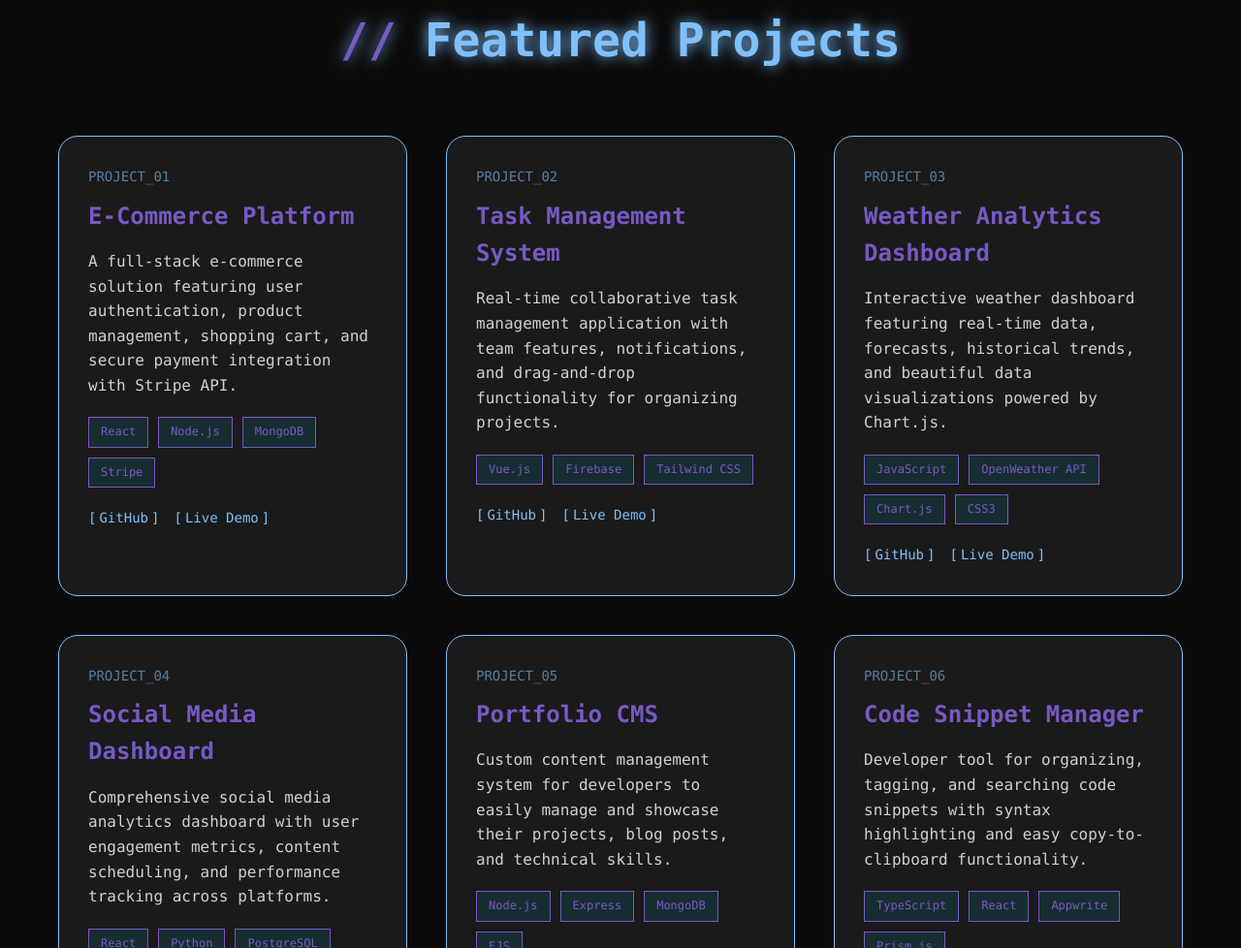
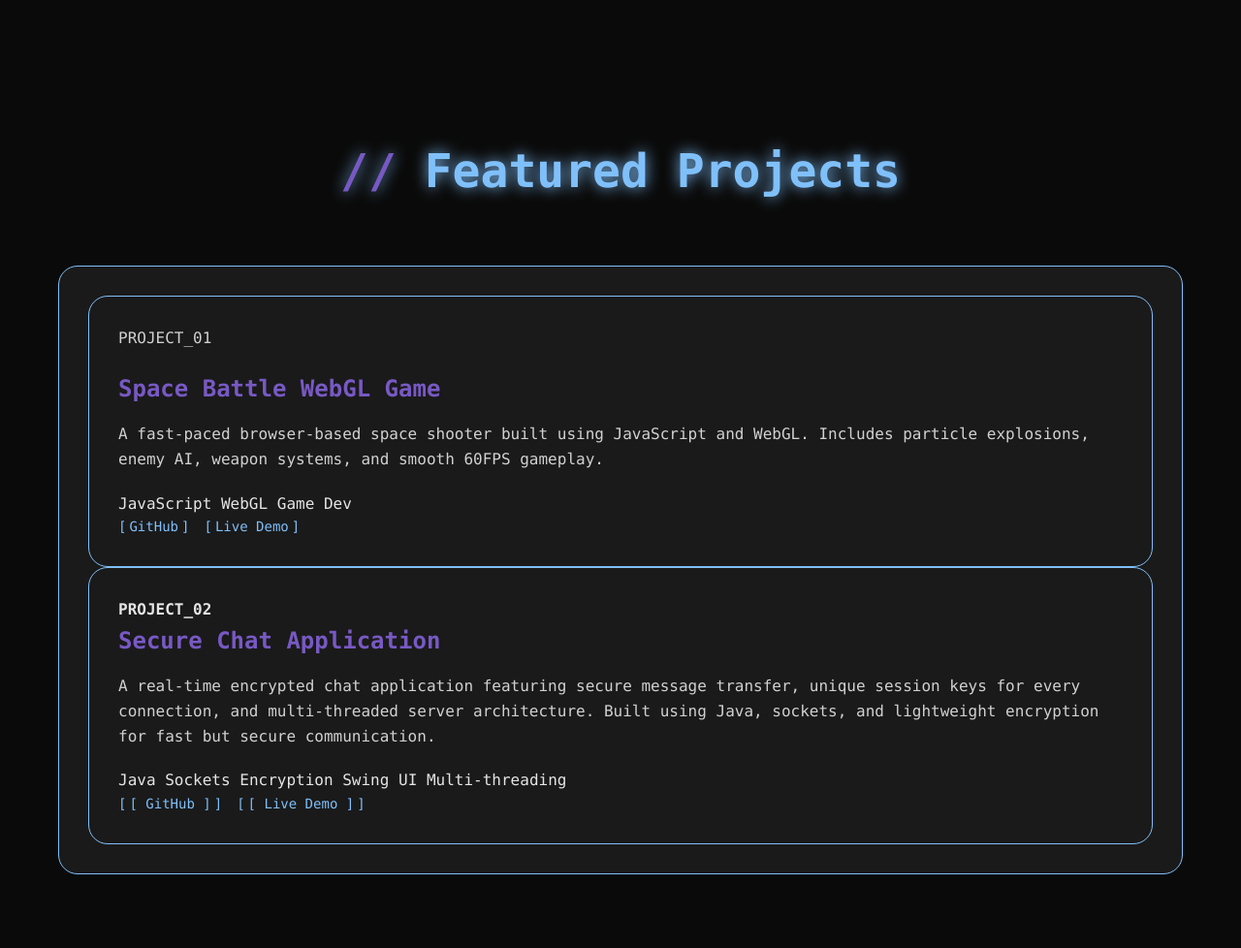
Before and after one commit to Jeremia-dotcom/Portfolio, a plain HTML site: page index.html in a window 1280 px wide. Shown: the part 1822-2800 px from the top of the page at 97% size. Drawn offline with Linux system fonts and the light colour scheme.

Commit message:
Update index.html

```diff
--- a/index.html
+++ b/index.html
@@ -582,10 +582,10 @@
         <div class="hero-content">
             <h1>Ntshwane Jeremia Mphorane</h1>
             <div class="typing">Full Stack Developer</div>
-            <p class="terminal-text">Where the mind dreams and imagination moves, ambition rises</p>
+            <p class="terminal-text">Where the mind dreams and imagination moves, ambition rises.</p>
             <div class="cta-buttons">
                 <a href="#projects" class="btn">VIEW PROJECTS</a>
-                <a href="cv.pdf" download class="btn">DOWNLOAD CV</a>
+                <a href="Badisi-cv.pdf" download class="btn">DOWNLOAD CV</a>
             </div>
         </div>
     </section>
@@ -601,42 +601,12 @@
                     <p>My journey in tech started with curiosity and has evolved into a dedication to craft. I believe in writing clean, maintainable code and staying updated with the latest industry trends.</p>
                     <p>When I'm not coding, you'll find me contributing to open-source projects, exploring new frameworks, or sharing knowledge with the developer community.</p>
                 </div>
-                <div class="skills-grid">
-                    <div class="skill-category">
-                        <h4>FRONTEND</h4>
-                        <div class="skill-tags">
-                            <span class="skill-tag">React</span>
-                            <span class="skill-tag">Vue.js</span>
-                            <span class="skill-tag">TypeScript</span>
-                            <span class="skill-tag">HTML5</span>
-                            <span class="skill-tag">CSS3</span>
-                            <span class="skill-tag">Tailwind</span>
-                        </div>
-                    </div>
-                    <div class="skill-category">
-                        <h4>BACKEND</h4>
-                        <div class="skill-tags">
-                            <span class="skill-tag">Node.js</span>
-                            <span class="skill-tag">Python</span>
-                            <span class="skill-tag">Express</span>
-                            <span class="skill-tag">Django</span>
-                            <span class="skill-tag">REST API</span>
-                        </div>
-                    </div>
-                    <div class="skill-category">
-                        <h4>DATABASE</h4>
-                        <div class="skill-tags">
-                            <span class="skill-tag">MongoDB</span>
-                            <span class="skill-tag">PostgreSQL</span>
-                            <span class="skill-tag">MySQL</span>
-                            <span class="skill-tag">Firebase</span>
-                        </div>
+
                     </div>
                     <div class="skill-category">
                         <h4>TOOLS & PLATFORM</h4>
                         <div class="skill-tags">
                             <span class="skill-tag">Git</span>
-                            <span class="skill-tag">Docker</span>
                             <span class="skill-tag">AWS</span>
                             <span class="skill-tag">Appwrite</span>
                         </div>
@@ -652,101 +622,51 @@
             <h2 class="section-title">Featured Projects</h2>
             <div class="projects-grid">
                 <div class="project-card">
-                    <div class="project-number">PROJECT_01</div>
-                    <h3>E-Commerce Platform</h3>
-                    <p>A full-stack e-commerce solution featuring user authentication, product management, shopping cart, and secure payment integration with Stripe API.</p>
-                    <div class="tech-stack">
-                        <span>React</span>
-                        <span>Node.js</span>
-                        <span>MongoDB</span>
-                        <span>Stripe</span>
+                    <div class="project-card">
+                        <p class="project-id">PROJECT_01</p>
+                        <h3 class="project-title">Space Battle WebGL Game</h3>
+
+                        <p class="project-desc">
+                            A fast-paced browser-based space shooter built using JavaScript and WebGL.
+                            Includes particle explosions, enemy AI, weapon systems, and smooth 60FPS gameplay.
+                        </p>
+
+                        <div class="project-tags">
+                            <span>JavaScript</span>
+                            <span>WebGL</span>
+                            <span>Game Dev</span>
                         </div>
+
                         <div class="project-links">
-                        <a href="https://github.com/yourusername/project1" target="_blank">GitHub</a>
-                        <a href="https://project1-demo.com" target="_blank">Live Demo</a>
+                            <a href="https://github.com/jeremia-dotcom/Space-Battle-Game" target="_blank">GitHub</a>
+                            <a href="https://jeremia-dotcom.github.io/Space-Battle-Game" target="_blank">Live Demo</a>
                         </div>
                     </div>
 
                     <div class="project-card">
-                    <div class="project-number">PROJECT_02</div>
-                    <h3>Task Management System</h3>
-                    <p>Real-time collaborative task management application with team features, notifications, and drag-and-drop functionality for organizing projects.</p>
-                    <div class="tech-stack">
-                        <span>Vue.js</span>
-                        <span>Firebase</span>
-                        <span>Tailwind CSS</span>
+                        <h4 class="project-id">PROJECT_02</h4>
+                        <h3 class="project-title">Secure Chat Application</h3>
+
+                        <p class="project-desc">
+                            A real-time encrypted chat application featuring secure message transfer,
+                            unique session keys for every connection, and multi-threaded server architecture.
+                            Built using Java, sockets, and lightweight encryption for fast but secure communication.
+                        </p>
+
+                        <div class="tags">
+                            <span class="tag">Java</span>
+                            <span class="tag">Sockets</span>
+                            <span class="tag">Encryption</span>
+                            <span class="tag">Swing UI</span>
+                            <span class="tag">Multi-threading</span>
                         </div>
+
                         <div class="project-links">
-                        <a href="https://github.com/yourusername/project2" target="_blank">GitHub</a>
-                        <a href="https://project2-demo.com" target="_blank">Live Demo</a>
+                            <a href="https://github.com/Jeremia-dotcom/secure-chat-app.git" target="_blank">[ GitHub ]</a>
+                            <a href="https://jeremia-dotcom.github.io/secure-chat-app/" target="_blank">[ Live Demo ]</a>
                         </div>
                     </div>
 
-                <div class="project-card">
-                    <div class="project-number">PROJECT_03</div>
-                    <h3>Weather Analytics Dashboard</h3>
-                    <p>Interactive weather dashboard featuring real-time data, forecasts, historical trends, and beautiful data visualizations powered by Chart.js.</p>
-                    <div class="tech-stack">
-                        <span>JavaScript</span>
-                        <span>OpenWeather API</span>
-                        <span>Chart.js</span>
-                        <span>CSS3</span>
-                    </div>
-                    <div class="project-links">
-                        <a href="https://github.com/yourusername/project3" target="_blank">GitHub</a>
-                        <a href="https://project3-demo.com" target="_blank">Live Demo</a>
-                    </div>
-                </div>
-
-                <div class="project-card">
-                    <div class="project-number">PROJECT_04</div>
-                    <h3>Social Media Dashboard</h3>
-                    <p>Comprehensive social media analytics dashboard with user engagement metrics, content scheduling, and performance tracking across platforms.</p>
-                    <div class="tech-stack">
-                        <span>React</span>
-                        <span>Python</span>
-                        <span>PostgreSQL</span>
-                        <span>Redux</span>
-                    </div>
-                    <div class="project-links">
-                        <a href="https://github.com/yourusername/project4" target="_blank">GitHub</a>
-                        <a href="https://project4-demo.com" target="_blank">Live Demo</a>
-                    </div>
-                </div>
-
-                <div class="project-card">
-                    <div class="project-number">PROJECT_05</div>
-                    <h3>Portfolio CMS</h3>
-                    <p>Custom content management system for developers to easily manage and showcase their projects, blog posts, and technical skills.</p>
-                    <div class="tech-stack">
-                        <span>Node.js</span>
-                        <span>Express</span>
-                        <span>MongoDB</span>
-                        <span>EJS</span>
-                    </div>
-                    <div class="project-links">
-                        <a href="https://github.com/yourusername/project5" target="_blank">GitHub</a>
-                        <a href="https://project5-demo.com" target="_blank">Live Demo</a>
-                    </div>
-                </div>
-
-                <div class="project-card">
-                    <div class="project-number">PROJECT_06</div>
-                    <h3>Code Snippet Manager</h3>
-                    <p>Developer tool for organizing, tagging, and searching code snippets with syntax highlighting and easy copy-to-clipboard functionality.</p>
-                    <div class="tech-stack">
-                        <span>TypeScript</span>
-                        <span>React</span>
-                        <span>Appwrite</span>
-                        <span>Prism.js</span>
-                    </div>
-                    <div class="project-links">
-                        <a href="https://github.com/yourusername/project6" target="_blank">GitHub</a>
-                        <a href="https://project6-demo.com" target="_blank">Live Demo</a>
-                    </div>
-                </div>
-            </div>
-        </div>
     </section>
 
     <!-- Contact Section -->
@@ -756,17 +676,17 @@
             <div class="contact-content">
                 <p>I'm always open to discussing new projects, creative ideas, or opportunities to be part of your visions. Let's build something amazing together!</p>
                 <div class="social-links">
-                    <a href="https://github.com/yourusername" target="_blank" class="social-link" title="GitHub">
+                    <a href="https://github.com/jeremia-dotcom" target="_blank" class="social-link" title="GitHub">
                         <svg width="24" height="24" viewBox="0 0 24 24" fill="currentColor">
                             <path d="M12 0c-6.626 0-12 5.373-12 12 0 5.302 3.438 9.8 8.207 11.387.599.111.793-.261.793-.577v-2.234c-3.338.726-4.033-1.416-4.033-1.416-.546-1.387-1.333-1.756-1.333-1.756-1.089-.745.083-.729.083-.729 1.205.084 1.839 1.237 1.839 1.237 1.07 1.834 2.807 1.304 3.492.997.107-.775.418-1.305.762-1.604-2.665-.305-5.467-1.334-5.467-5.931 0-1.311.469-2.381 1.236-3.221-.124-.303-.535-1.524.117-3.176 0 0 1.008-.322 3.301 1.23.957-.266 1.983-.399 3.003-.404 1.02.005 2.047.138 3.006.404 2.291-1.552 3.297-1.23 3.297-1.23.653 1.653.242 2.874.118 3.176.77.84 1.235 1.911 1.235 3.221 0 4.609-2.807 5.624-5.479 5.921.43.372.823 1.102.823 2.222v3.293c0 .319.192.694.801.576 4.765-1.589 8.199-6.086 8.199-11.386 0-6.627-5.373-12-12-12z"/>
                         </svg>
                     </a>
-                    <a href="https://linkedin.com/in/yourusername" target="_blank" class="social-link" title="LinkedIn">
+                    <a href="https://linkedin.com/in/jeremia-ntshwane" target="_blank" class="social-link" title="LinkedIn">
                         <svg width="24" height="24" viewBox="0 0 24 24" fill="currentColor">
                             <path d="M19 0h-14c-2.761 0-5 2.239-5 5v14c0 2.761 2.239 5 5 5h14c2.762 0 5-2.239 5-5v-14c0-2.761-2.238-5-5-5zm-11 19h-3v-11h3v11zm-1.5-12.268c-.966 0-1.75-.79-1.75-1.764s.784-1.764 1.75-1.764 1.75.79 1.75 1.764-.783 1.764-1.75 1.764zm13.5 12.268h-3v-5.604c0-3.368-4-3.113-4 0v5.604h-3v-11h3v1.765c1.396-2.586 7-2.777 7 2.476v6.759z"/>
                         </svg>
                     </a>
-                    <a href="mailto:your.email@example.com" class="social-link" title="Email">
+                    <a href="mailto:ntshwanejeremia@gmail.com" class="social-link" title="Email">
                         <svg width="24" height="24" viewBox="0 0 24 24" fill="currentColor">
                             <path d="M0 3v18h24v-18h-24zm6.623 7.929l-4.623 5.712v-9.458l4.623 3.746zm-4.141-5.929h19.035l-9.517 7.713-9.518-7.713zm5.694 7.188l3.824 3.099 3.83-3.104 5.612 6.817h-18.779l5.513-6.812zm9.208-1.264l4.616-3.741v9.348l-4.616-5.607z"/>
                         </svg>
@@ -844,5 +764,4 @@
                     link.style.textShadow = '0 0 10px var(--cyan)';
                 }
             });
-
         });
```
Lines whose indentation alone changed are shown as unchanged.
